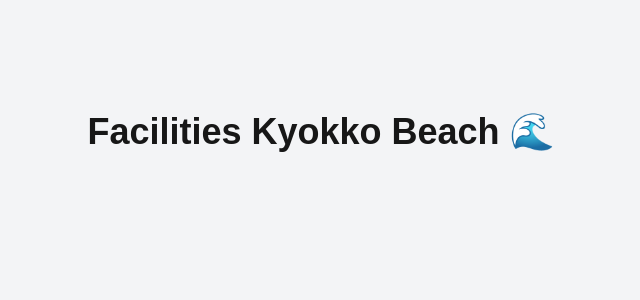
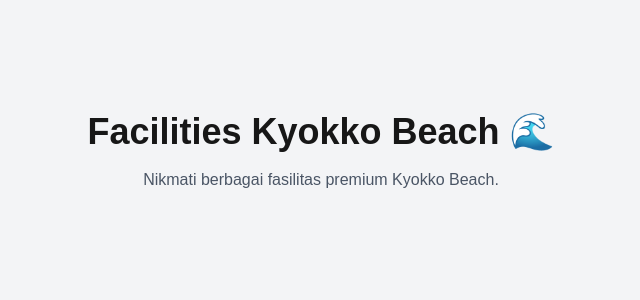
Before and after one commit to salavansaputra-cell/TA-WEB-24A-SANSAN, a Next.js app in the folder kyokko/: page /facilities in a window 1280 px wide. Shown: the top 300 px of the page, without its empty margins (319-959 px from the left). Built offline with nearby package versions, Linux system fonts and the light colour scheme.

Commit message:
nadia : menambahkan deskripsi halaman

```diff
--- a/kyokko/app/facilities/page.tsx
+++ b/kyokko/app/facilities/page.tsx
@@ -2,9 +2,13 @@ export default function FacilitiesPage() {
   return (
     <div className="min-h-screen bg-gray-100 pt-28 py-16 px-6">
       <div className="text-center mb-14">
-        <h1 className="text-4xl font-bold">
+        <h1 className="text-4xl font-bold mb-4">
           Facilities Kyokko Beach 🌊
         </h1>
+
+        <p className="text-gray-600">
+          Nikmati berbagai fasilitas premium Kyokko Beach.
+        </p>
       </div>
     </div>
   );
```
